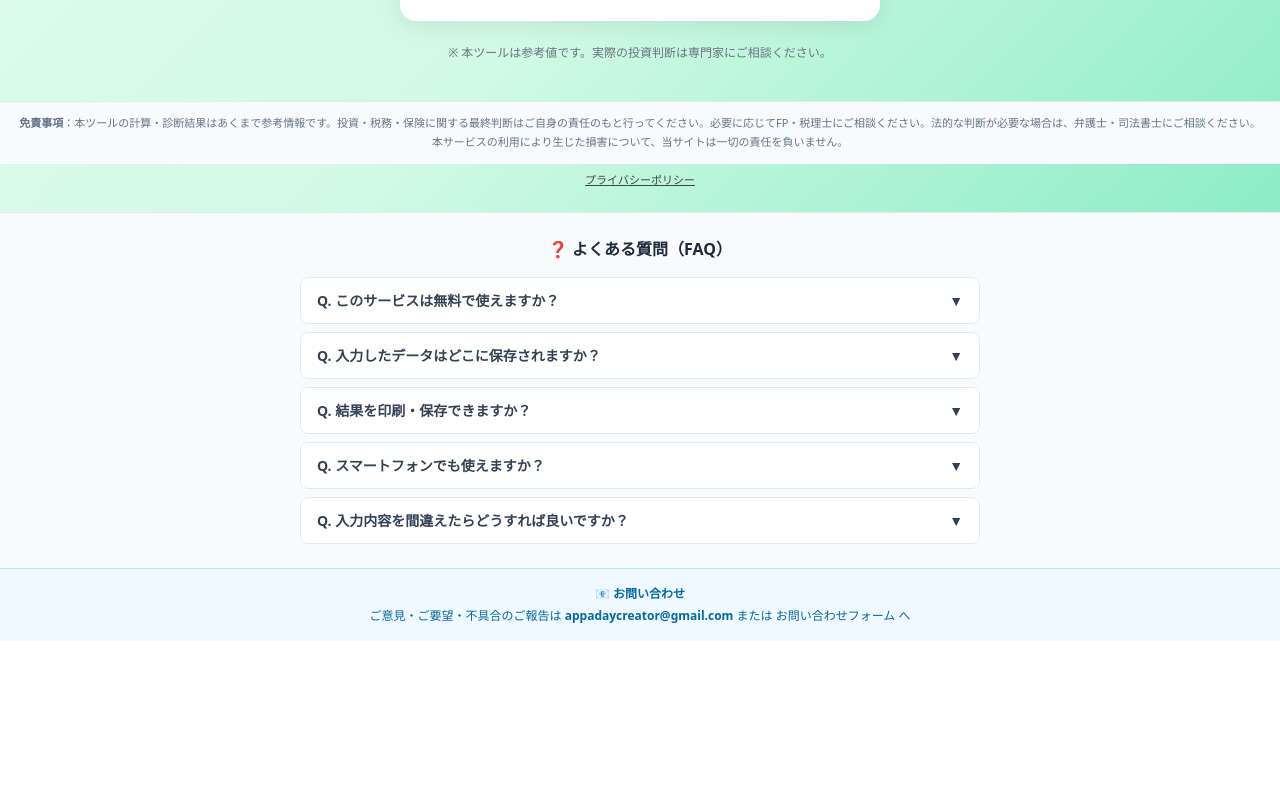
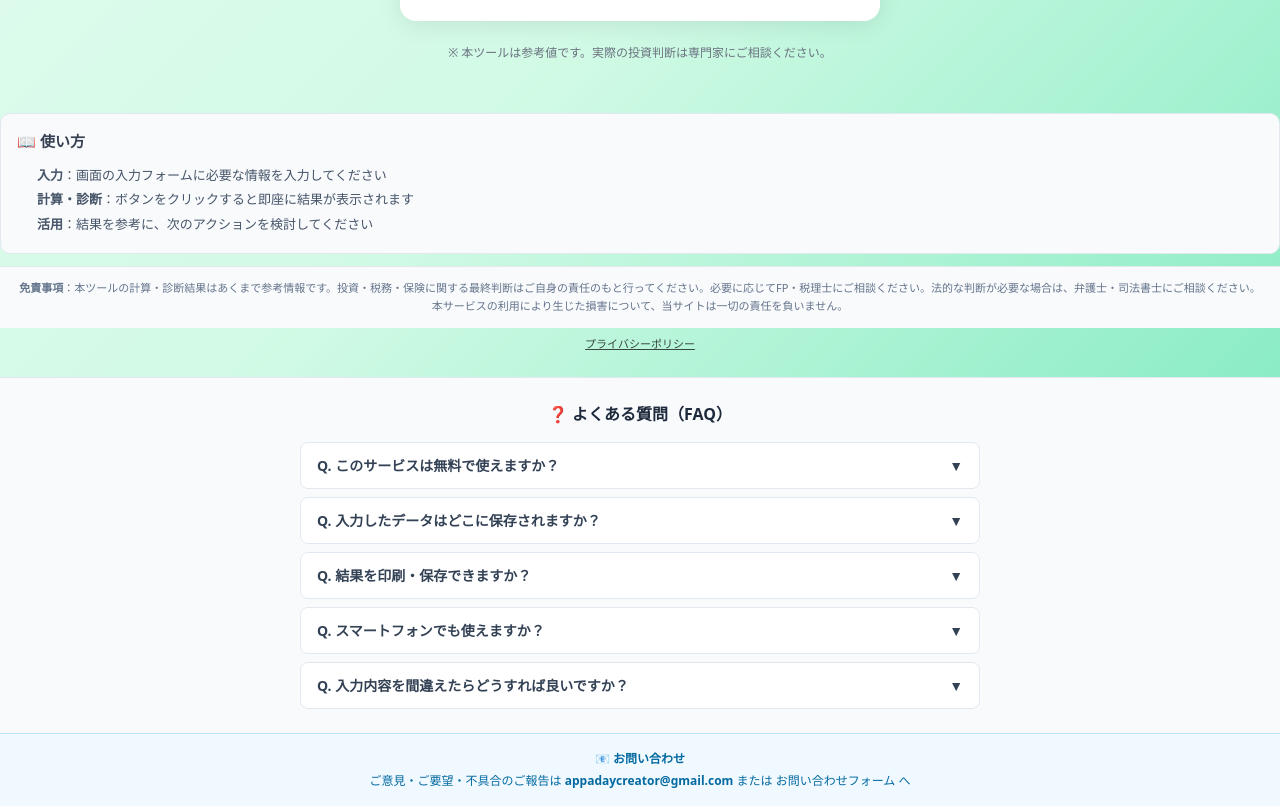
Before and after one commit to appadaycreator/real-estate-investment-sim, a plain HTML site: page index.html in a window 1280 px wide. Shown: the part 827-1633 px from the top of the page. Before the commit the page ends 1468 px from the top, so only its background shows below. Drawn offline with nearby package versions, Linux system fonts and the light colour scheme.

Commit message:
canonical追加・使い方3ステップ追加（E4+2/B2+3点）

```diff
--- a/index.html
+++ b/index.html
@@ -28,6 +28,7 @@
   .metric-box.highlight .metric-label { color: #d1fae5; }
   .metric-box.highlight .metric-value { color: white; }
 </style>
+    <link rel="canonical" href="https://appadaycreator.github.io/real-estate-investment-sim/">
 </head>
 <body class="font-sans">
 <noscript><iframe src="https://www.googletagmanager.com/ns.html?id=GTM-TXQGZRF9" height="0" width="0" style="display:none;visibility:hidden"></iframe></noscript>
@@ -165,7 +166,17 @@ function calculate() {
   document.getElementById('results').scrollIntoView({ behavior: 'smooth' });
 }
 </script>
-<div style="background:#f8fafc;border-top:1px solid #e2e8f0;padding:12px 16px;margin:0;font-size:11px;color:#64748b;text-align:center;line-height:1.7;">
+
+        <!-- 使い方セクション（B2: 使い方3ステップ）-->
+        <div style="background:#f8fafc;border:1px solid #e2e8f0;border-radius:10px;padding:16px;margin:12px 0;">
+            <h2 style="font-size:15px;font-weight:700;margin-bottom:10px;color:#374151;">📖 使い方</h2>
+            <ol style="padding-left:20px;font-size:13px;color:#475569;line-height:1.9;">
+                <li><strong>入力</strong>：画面の入力フォームに必要な情報を入力してください</li>
+                <li><strong>計算・診断</strong>：ボタンをクリックすると即座に結果が表示されます</li>
+                <li><strong>活用</strong>：結果を参考に、次のアクションを検討してください</li>
+            </ol>
+        </div>
+        <div style="background:#f8fafc;border-top:1px solid #e2e8f0;padding:12px 16px;margin:0;font-size:11px;color:#64748b;text-align:center;line-height:1.7;">
   <strong>免責事項</strong>：本ツールの計算・診断結果はあくまで参考情報です。投資・税務・保険に関する最終判断はご自身の責任のもと行ってください。必要に応じてFP・税理士にご相談ください。法的な判断が必要な場合は、弁護士・司法書士にご相談ください。本サービスの利用により生じた損害について、当サイトは一切の責任を負いません。
 </div>
 <div style="text-align:center;padding:8px;font-size:11px;"><a href="privacy-policy.html" style="color:inherit;font-size:11px;opacity:0.7;text-decoration:underline;">プライバシーポリシー</a></div>
```
